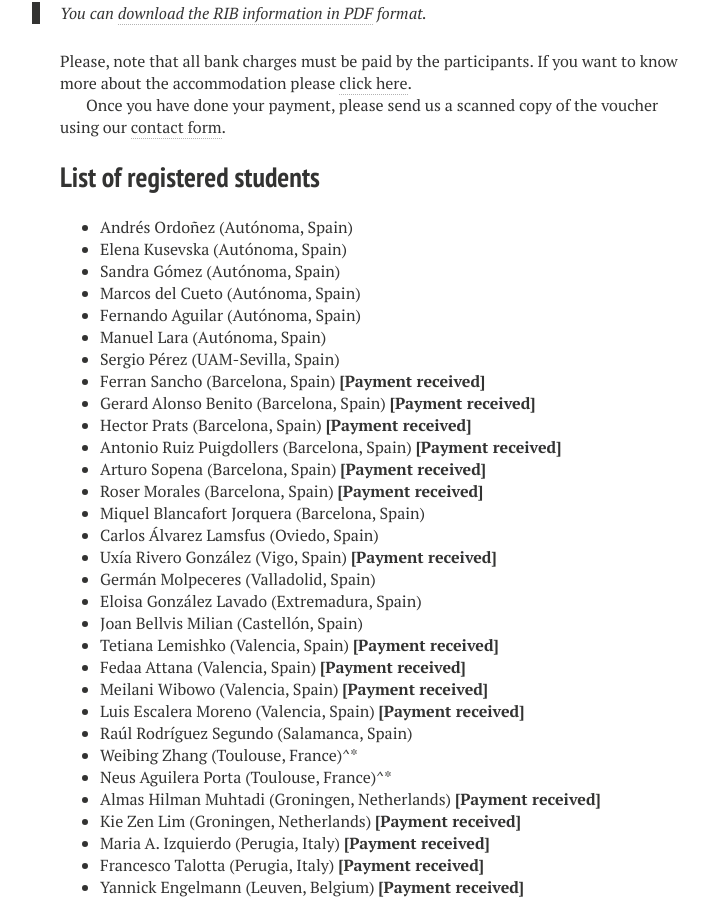
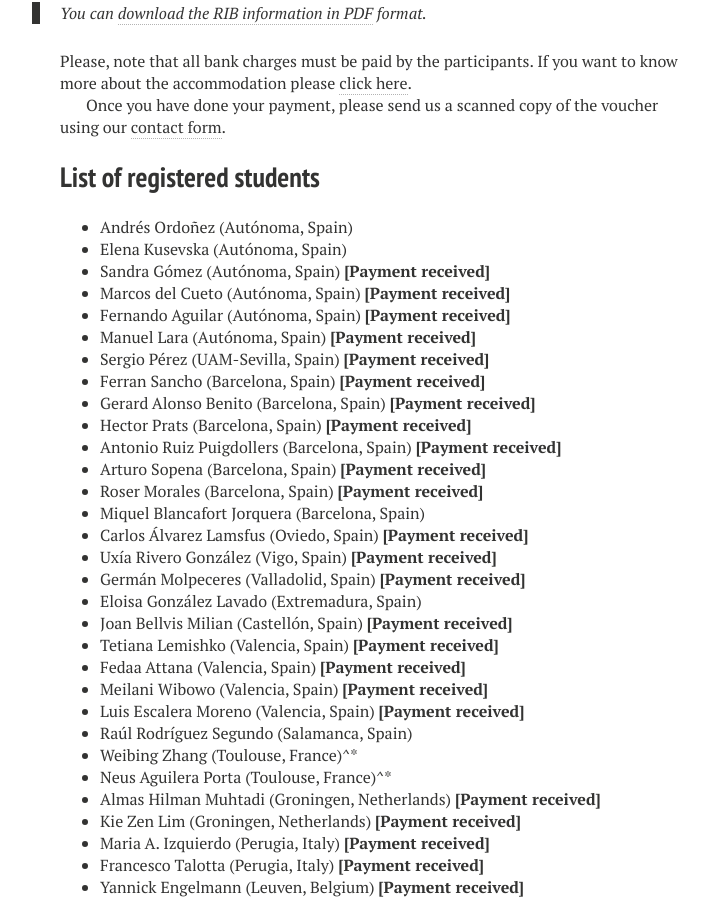
Before and after one commit to muammar/intcourse, a Jekyll site: the page built from registration/index.md, in a window 1280 px wide and 900 px high, scrolled down 960 px. Shown: the whole window, without its empty margins (260-968 px from the left). Built offline with Jekyll 4.4.1, drawn with Linux system fonts in a browser that asks for light colours; nearby versions of some CDN libraries.

```diff
--- a/registration/index.md
+++ b/registration/index.md
@@ -51,11 +51,11 @@ using our [contact form](../contact).
 
 *  Andrés  Ordoñez                                    (Autónoma, Spain)
 *  Elena   Kusevska                                     (Autónoma, Spain)
-*  Sandra  Gómez                                       (Autónoma, Spain)
-*  Marcos  del Cueto                                    (Autónoma, Spain)
-*  Fernando        Aguilar                              (Autónoma, Spain)
-*  Manuel Lara                                          (Autónoma, Spain)
-*  Sergio  Pérez                                       (UAM-Sevilla, Spain)
+*  Sandra  Gómez                                       (Autónoma, Spain) **[Payment received]**
+*  Marcos  del Cueto                                    (Autónoma, Spain) **[Payment received]**
+*  Fernando        Aguilar                              (Autónoma, Spain) **[Payment received]**
+*  Manuel Lara                                          (Autónoma, Spain) **[Payment received]**
+*  Sergio  Pérez                                       (UAM-Sevilla, Spain) **[Payment received]**
 *  Ferran  Sancho                                       (Barcelona, Spain)  **[Payment received]**
 *  Gerard Alonso   Benito                               (Barcelona, Spain) **[Payment received]**
 *  Hector  Prats                                        (Barcelona, Spain) **[Payment received]**
@@ -63,11 +63,11 @@ using our [contact form](../contact).
 *  Arturo  Sopena                                       (Barcelona, Spain) **[Payment received]**
 *  Roser   Morales                                      (Barcelona, Spain) **[Payment received]**
 *  Miquel  Blancafort Jorquera                          (Barcelona, Spain)
-*  Carlos  Álvarez Lamsfus                            (Oviedo, Spain)
+*  Carlos  Álvarez Lamsfus                            (Oviedo, Spain) **[Payment received]**
 *  Uxía    Rivero González                            (Vigo, Spain) **[Payment received]**
-*  Germán  Molpeceres                                  (Valladolid, Spain)
+*  Germán  Molpeceres                                  (Valladolid, Spain) **[Payment received]**
 *  Eloisa  González Lavado                             (Extremadura, Spain)
-*  Joan    Bellvis Milian                               (Castellón, Spain)
+*  Joan    Bellvis Milian                               (Castellón, Spain) **[Payment received]**
 *  Tetiana         Lemishko                             (Valencia, Spain) **[Payment received]**
 *  Fedaa   Attana                                       (Valencia, Spain) **[Payment received]**
 *  Meilani         Wibowo                               (Valencia, Spain) **[Payment received]**
```
Also changed, not shown: programme/index.md (+3 -1 lines), 1 other file.
